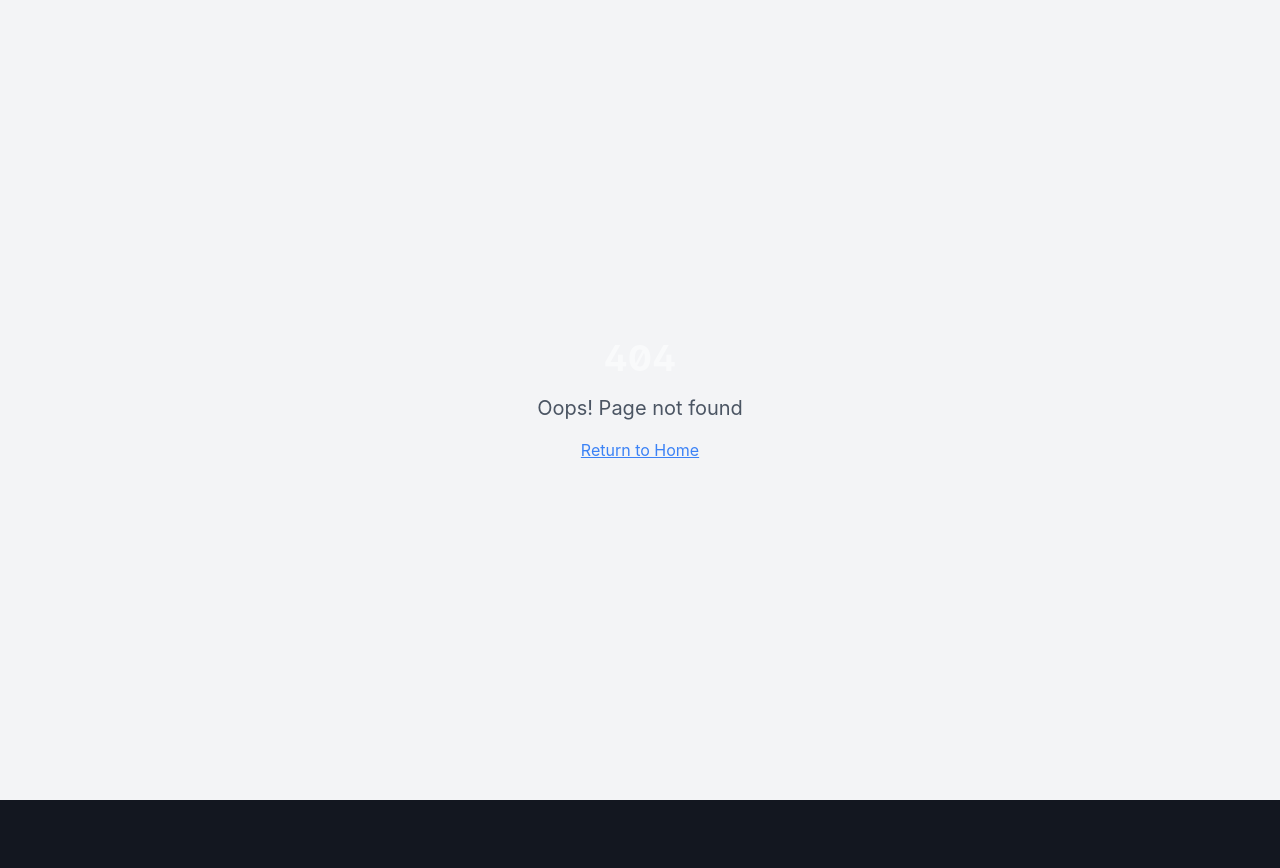
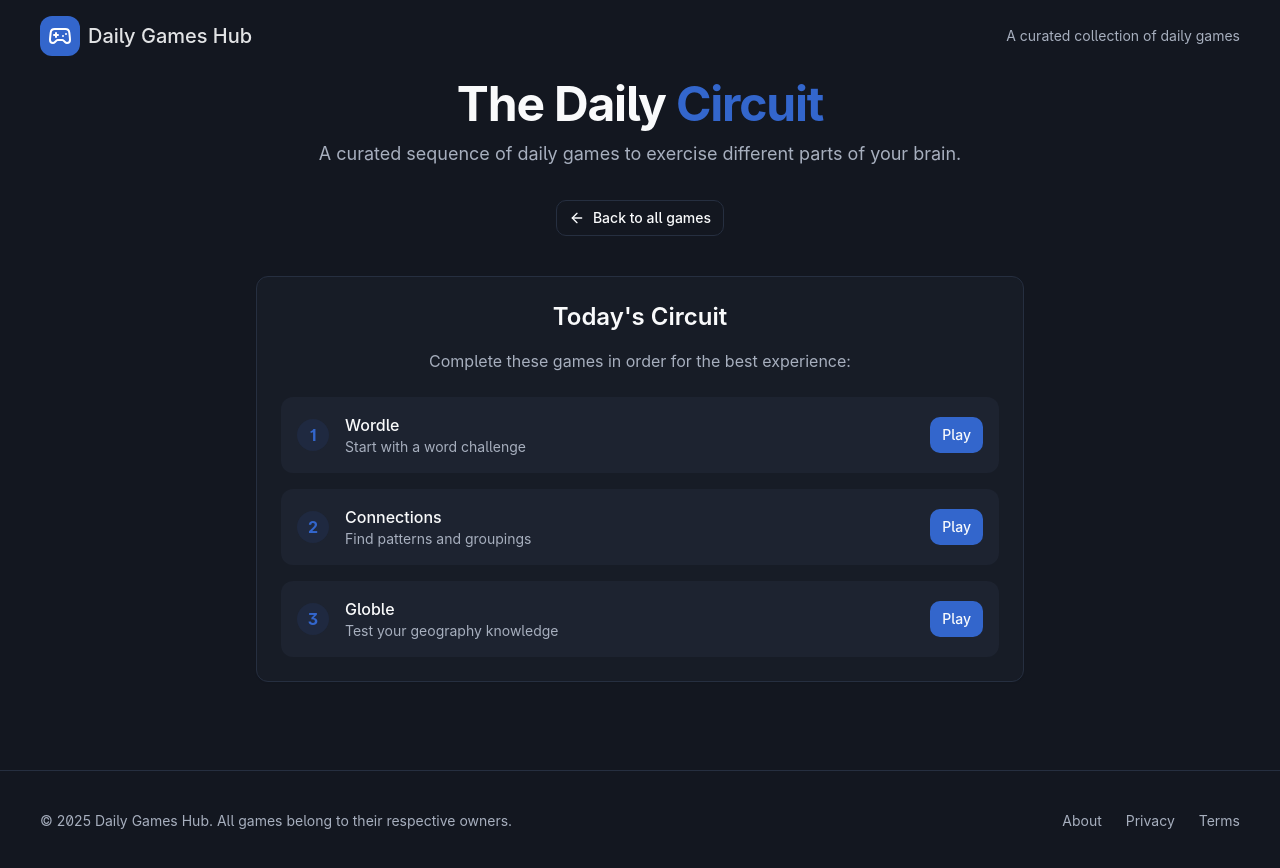
Before and after one commit to camiscool1/daily-gaming-gateway, a React (Vite) app: page /daily-circuit in a window 1280 px wide. Before the commit this address had no page. Shown: the top 868 px of the page. Before the commit the page ends 800 px from the top, so only its background shows below. Built offline with nearby package versions, Linux system fonts and the light colour scheme.

Commit message:
Add "Play Daily Circuit" button
Adds a button to the index page that navigates to a new page within the website.

```diff
--- a/src/App.tsx
+++ b/src/App.tsx
@@ -1,9 +1,11 @@
+
 import { Toaster } from "@/components/ui/toaster";
 import { Toaster as Sonner } from "@/components/ui/sonner";
 import { TooltipProvider } from "@/components/ui/tooltip";
 import { QueryClient, QueryClientProvider } from "@tanstack/react-query";
 import { BrowserRouter, Routes, Route } from "react-router-dom";
 import Index from "./pages/Index";
+import DailyCircuit from "./pages/DailyCircuit";
 import NotFound from "./pages/NotFound";
 
 const queryClient = new QueryClient();
@@ -16,6 +18,7 @@ const App = () => (
       <BrowserRouter>
         <Routes>
           <Route path="/" element={<Index />} />
+          <Route path="/daily-circuit" element={<DailyCircuit />} />
           {/* ADD ALL CUSTOM ROUTES ABOVE THE CATCH-ALL "*" ROUTE */}
           <Route path="*" element={<NotFound />} />
         </Routes>
--- /dev/null
+++ b/src/pages/DailyCircuit.tsx
@@ -0,0 +1,92 @@
+
+import React from 'react';
+import Header from '@/components/Header';
+import Footer from '@/components/Footer';
+import { Button } from '@/components/ui/button';
+import { ArrowLeft } from 'lucide-react';
+import { Link } from 'react-router-dom';
+
+const DailyCircuit = () => {
+  return (
+    <div className="min-h-screen flex flex-col">
+      <Header />
+
+      <main className="flex-1 pt-20 px-4 md:px-6">
+        <div className="max-w-7xl mx-auto">
+          {/* Hero Section */}
+          <section className="text-center mb-12 animate-fade-in-slow">
+            <h1 className="text-3xl md:text-4xl lg:text-5xl font-bold mb-3 tracking-tight">
+              The Daily <span className="text-primary">Circuit</span>
+            </h1>
+            <p className="text-lg text-muted-foreground max-w-2xl mx-auto mb-8">
+              A curated sequence of daily games to exercise different parts of your brain.
+            </p>
+
+            <div className="flex justify-center mb-10">
+              <Link to="/">
+                <Button variant="outline" size="sm" className="gap-2">
+                  <ArrowLeft className="w-4 h-4" />
+                  Back to all games
+                </Button>
+              </Link>
+            </div>
+
+            <div className="grid gap-6 max-w-3xl mx-auto">
+              <div className="p-6 bg-card rounded-xl border shadow-sm">
+                <h2 className="text-2xl font-semibold mb-4">Today's Circuit</h2>
+                <p className="text-muted-foreground mb-6">
+                  Complete these games in order for the best experience:
+                </p>
+
+                <ol className="space-y-4 text-left">
+                  <li className="p-4 bg-secondary rounded-lg flex items-center gap-4">
+                    <div className="bg-primary/10 text-primary font-bold rounded-full w-8 h-8 flex items-center justify-center">1</div>
+                    <div>
+                      <h3 className="font-medium">Wordle</h3>
+                      <p className="text-sm text-muted-foreground">Start with a word challenge</p>
+                    </div>
+                    <div className="ml-auto">
+                      <a href="https://www.nytimes.com/games/wordle/index.html" target="_blank" rel="noopener noreferrer">
+                        <Button size="sm">Play</Button>
+                      </a>
+                    </div>
+                  </li>
+
+                  <li className="p-4 bg-secondary rounded-lg flex items-center gap-4">
+                    <div className="bg-primary/10 text-primary font-bold rounded-full w-8 h-8 flex items-center justify-center">2</div>
+                    <div>
+                      <h3 className="font-medium">Connections</h3>
+                      <p className="text-sm text-muted-foreground">Find patterns and groupings</p>
+                    </div>
+                    <div className="ml-auto">
+                      <a href="https://www.nytimes.com/games/connections" target="_blank" rel="noopener noreferrer">
+                        <Button size="sm">Play</Button>
+                      </a>
+                    </div>
+                  </li>
+
+                  <li className="p-4 bg-secondary rounded-lg flex items-center gap-4">
+                    <div className="bg-primary/10 text-primary font-bold rounded-full w-8 h-8 flex items-center justify-center">3</div>
+                    <div>
+                      <h3 className="font-medium">Globle</h3>
+                      <p className="text-sm text-muted-foreground">Test your geography knowledge</p>
+                    </div>
+                    <div className="ml-auto">
+                      <a href="https://globle-game.com/" target="_blank" rel="noopener noreferrer">
+                        <Button size="sm">Play</Button>
+                      </a>
+                    </div>
+                  </li>
+                </ol>
+              </div>
+            </div>
+          </section>
+        </div>
+      </main>
+
+      <Footer />
+    </div>
+  );
+};
+
+export default DailyCircuit;
--- a/src/pages/Index.tsx
+++ b/src/pages/Index.tsx
@@ -5,6 +5,9 @@ import GameCard from '@/components/GameCard';
 import Header from '@/components/Header';
 import Footer from '@/components/Footer';
 import { cn } from '@/lib/utils';
+import { Button } from '@/components/ui/button';
+import { Link } from 'react-router-dom';
+import { Zap } from 'lucide-react';
 
 const Index = () => {
   const [isLoaded, setIsLoaded] = useState(false);
@@ -37,6 +40,22 @@ const Index = () => {
             </p>
           </section>
 
+          {/* Daily Circuit Button */}
+          <section className={cn(
+            "flex justify-center mb-6 opacity-0",
+            isLoaded && "animate-fade-in-slow"
+          )}>
+            <Link to="/daily-circuit">
+              <Button size="lg" className="group relative overflow-hidden px-6 py-8 text-lg shadow-lg hover:shadow-xl transition-all duration-300">
+                <div className="absolute inset-0 bg-primary opacity-80 group-hover:opacity-100 transition-opacity"></div>
+                <div className="relative flex items-center gap-2 z-10">
+                  <Zap className="w-5 h-5" />
+                  <span>Play The Daily Circuit</span>
+                </div>
+              </Button>
+            </Link>
+          </section>
+
           {/* Games Grid */}
           <section className={cn(
             "opacity-0",
```
